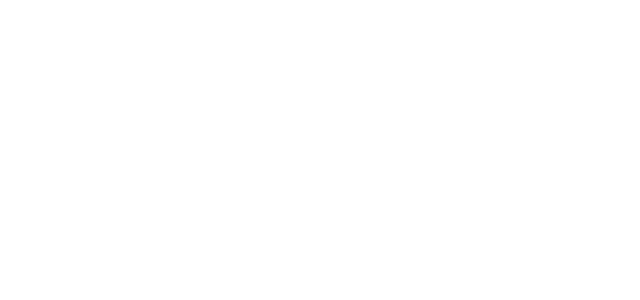
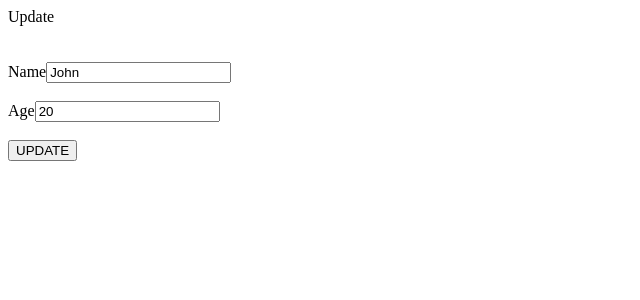
Before and after one commit to MeharaSahabandu/React_crud_redux, a React (Vite) app in the folder react-project/: page /edit/1 in a window 1280 px wide. Before the commit this address had no page. Shown: the top 300 px of the page, without its empty margins (0-640 px from the left). Built offline with nearby package versions, Linux system fonts and the light colour scheme.

Commit message:
update function is working

```diff
--- a/react-project/src/App.jsx
+++ b/react-project/src/App.jsx
@@ -1,6 +1,7 @@
 import Home from './Home.jsx'
 import React from 'react'
 import Create from './Create.jsx'
+import Update from './Update.jsx'
 import {BrowserRouter as Router, Route, Routes} from 'react-router-dom'
 
 function App() {
@@ -9,6 +10,7 @@ function App() {
       <Routes>
         <Route path="/" element={<Home />} />
         <Route path="/create" element={<Create />} />
+        <Route path="/edit/:id" element={<Update />} />
       </Routes>
     </Router>
   )
--- a/react-project/src/Create.jsx
+++ b/react-project/src/Create.jsx
@@ -2,11 +2,14 @@ import React , {useState} from "react";
 import { addUser } from "./UserReducer";
 import { useDispatch } from "react-redux";
 import { useSelector } from "react-redux";
+import { useNavigate } from "react-router-dom";
 
 export default function Create() {
   const [name, setName] = useState("");
   const [age, setAge] = useState("");
   const users = useSelector((state) => state.users);
+
+  const navigate = useNavigate();
 
   const dispatch = useDispatch();
 
@@ -14,6 +17,7 @@ export default function Create() {
         e.preventDefault();
         // console.log(name, age);
         dispatch(addUser({id: users[users.length-1].id+1,name, age}));
+        navigate("/");
     }
 
   return (
--- a/react-project/src/Home.jsx
+++ b/react-project/src/Home.jsx
@@ -1,9 +1,11 @@
 import React from "react";
 import { useSelector } from "react-redux";
 import { Link } from "react-router-dom";
+import { useNavigate } from "react-router-dom";
 
 export default function Home() {
   const users = useSelector((state) => state.users);
+
   console.log(users);
   return (
     <div>
@@ -26,7 +28,7 @@ export default function Home() {
               <td>{user.age}</td>
               {/* update and delete buttons */}
               <td>
-                <button>Update</button>
+                <Link to ={`/edit/${user.id}`} >Update</Link>
               </td>
               <td>
                 <button>Delete</button>
--- /dev/null
+++ b/react-project/src/Update.jsx
@@ -0,0 +1,52 @@
+import React from "react";
+import { useParams, useNavigate } from "react-router-dom";
+import { useSelector } from "react-redux";
+import { useState } from "react";
+import { updateUser } from "./UserReducer";
+import { useDispatch } from "react-redux";
+
+export default function Update() {
+  const { id } = useParams();
+  const users = useSelector((state) => state.users);
+  const existingUser = users.filter((f) => f.id == id);
+  const { name, age } = existingUser[0];
+  const [uname, setName] = useState(name);
+  const [uage, setAge] = useState(age);
+
+  const dispatch = useDispatch();
+
+  const navigate = useNavigate();
+
+    const handleUpdate = (e) => {
+        e.preventDefault();
+        dispatch(updateUser({id, name: uname, age: uage}));
+        navigate("/");
+    }
+
+  return (
+    <div>
+      <div>Update</div> <br /> <br />
+      <div>
+        <form onSubmit={handleUpdate} >
+          <label>Name</label>
+          <input
+            type="text"
+            name="name"
+            value={uname}
+            onChange={(e) => setName(e.target.value)}
+          />
+          <br /> <br />
+          <label>Age</label>
+          <input
+            type="text"
+            name="age"
+            value={uage}
+            onChange={(e) => setAge(e.target.value)}
+          />
+          <br /> <br />
+          <button>UPDATE</button>
+        </form>
+      </div>
+    </div>
+  );
+}
--- a/react-project/src/UserReducer.jsx
+++ b/react-project/src/UserReducer.jsx
@@ -2,13 +2,24 @@ import { createSlice } from "@reduxjs/toolkit";
 import { userList } from "./Data.jsx";
 
 const userSlice = createSlice({
-    name: "users",
-    initialState: userList,
-    reducers: {
-        addUser:(state, action) => {
-            console.log(action);
-    },},
+  name: "users",
+  initialState: userList,
+  reducers: {
+    addUser: (state, action) => {
+      // console.log(action);
+      state.push(action.payload);
+    },
+    updateUser: (state, action) => {
+      const { id, name, age } = action.payload;
+      const uu = state.find((user) => user.id == id);
+      if (uu) {
+        uu.name = name;
+        uu.age = age;
+      }
+    },
+  },
 });
 
 export const { addUser } = userSlice.actions;
 export default userSlice.reducer;
+export const { updateUser } = userSlice.actions;
```
